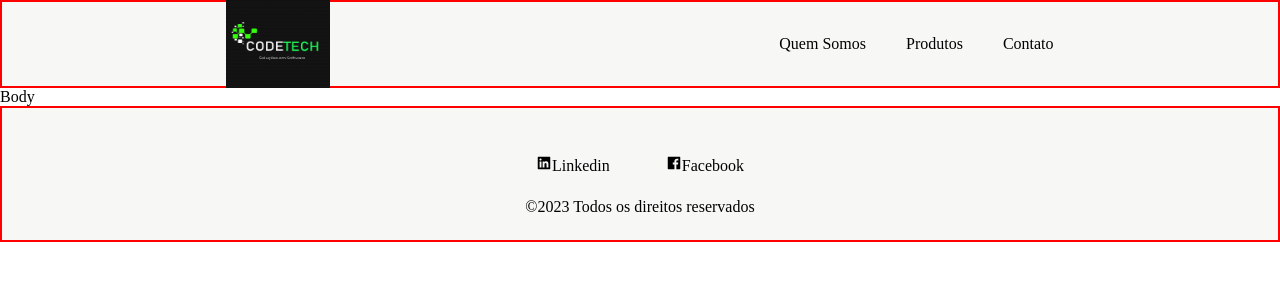
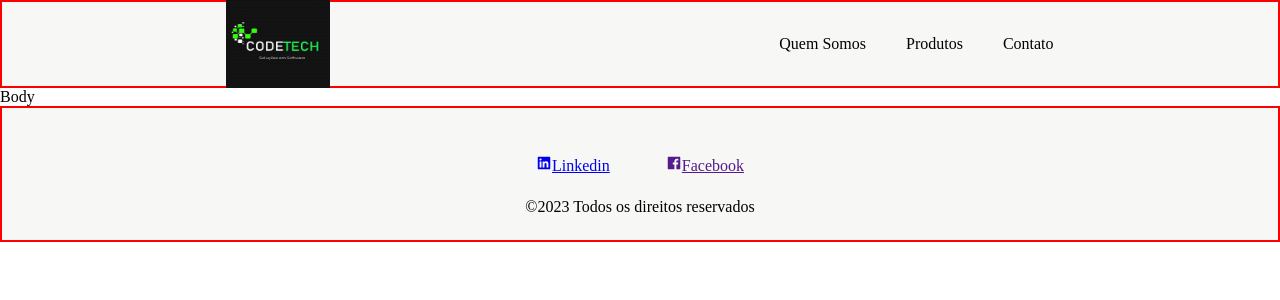
Before and after one commit to Marcos9868/codetech-homepage, a React (Vite) app: page / in a window 1280 px wide. Shown: the top 300 px of the page. Built offline with nearby package versions, Linux system fonts and the light colour scheme.

Commit message:
Feat: link on anchor tag

```diff
--- a/src/components/Footer/Footer.jsx
+++ b/src/components/Footer/Footer.jsx
@@ -7,11 +7,11 @@ function Footer() {
     <Container>
       <ContainerSocialMedia>
         <SocialMedia>
-          <a>
+          <a href='https://www.linkedin.com/company/codetech-solucoes-em-software/'>
             <AiFillLinkedin />
             Linkedin
           </a>
-          <a>
+          <a href=''>
             <AiFillFacebook />
             Facebook
           </a>
```
